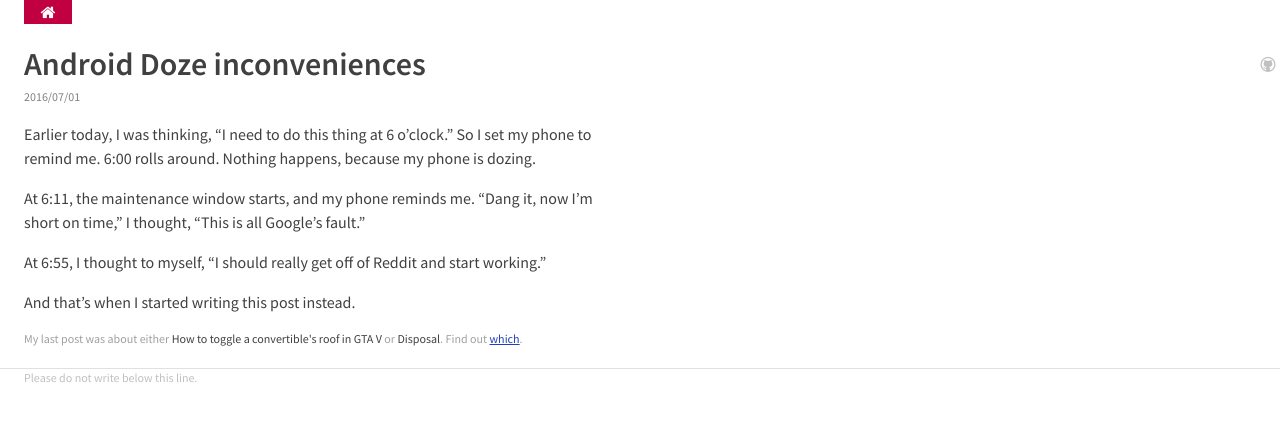
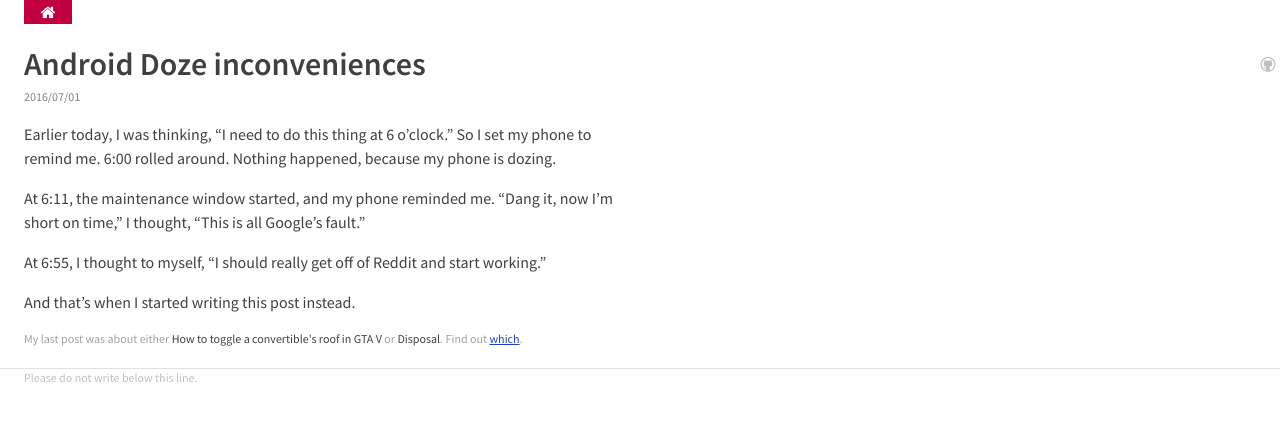
Before and after one commit to wh0/wh0.github.io, a Jekyll site: the page built from _posts/2016-07-01-android-doze.md, in a window 1280 px wide. Shown: the top 421 px of the page. Built offline with Jekyll 4.4.1, drawn with Linux system fonts in a browser that asks for light colours.

Commit message:
past tense

```diff
--- a/_posts/2016-07-01-android-doze.md
+++ b/_posts/2016-07-01-android-doze.md
@@ -7,10 +7,10 @@ previous_first: false
 ---
 Earlier today, I was thinking, "I need to do this thing at 6 o'clock."
 So I set my phone to remind me.
-6:00 rolls around.
-Nothing happens, because my phone is dozing.
+6:00 rolled around.
+Nothing happened, because my phone is dozing.
 
-At 6:11, the maintenance window starts, and my phone reminds me.
+At 6:11, the maintenance window started, and my phone reminded me.
 "Dang it, now I'm short on time," I thought, "This is all Google's fault."
 
 At 6:55, I thought to myself, "I should really get off of Reddit and start working."
```
